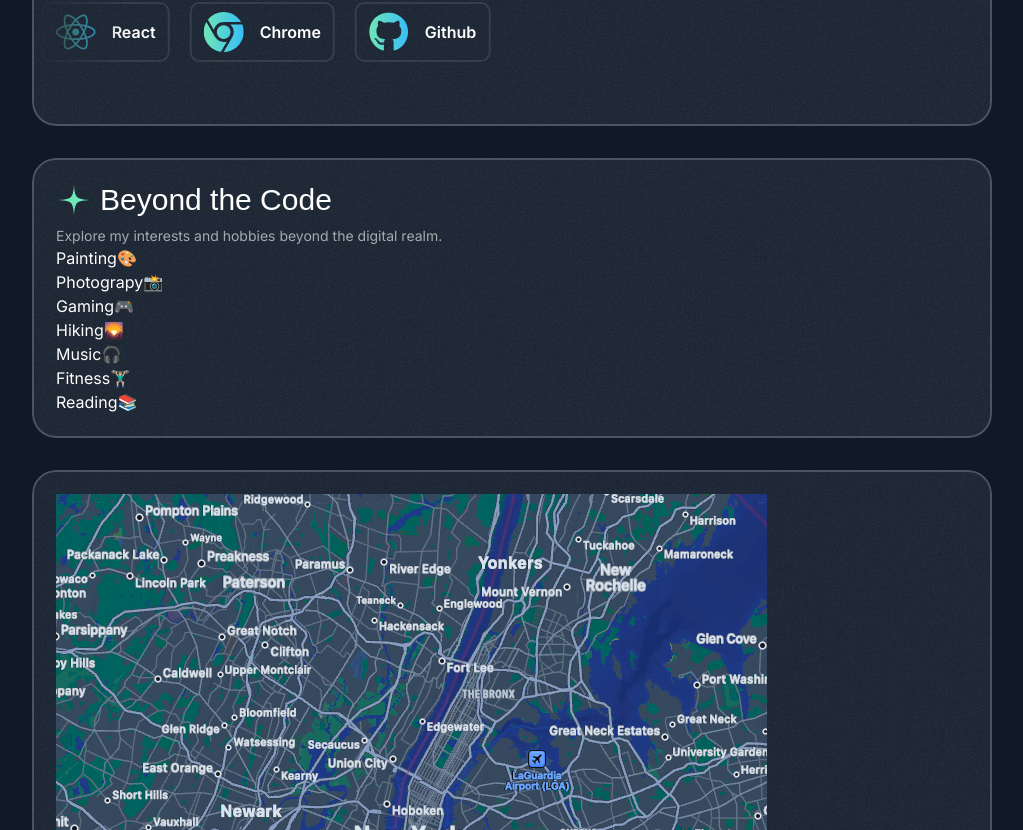
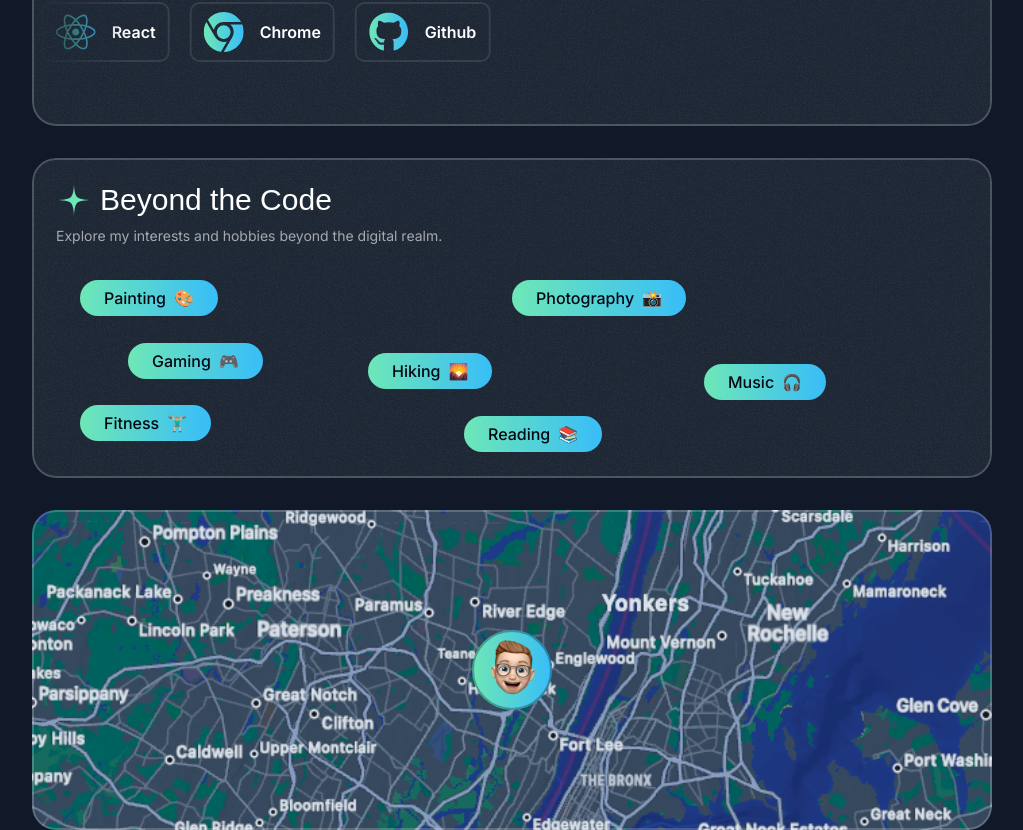
Before and after one commit to arvincarlo/portfolio, a Next.js app: page / in a window 1280 px wide. Shown: the part 4790-5620 px from the top of the page, without its empty margins (128-1151 px from the left). Built offline with nearby package versions, Linux system fonts and the light colour scheme; a web font is replaced by a local one.

Commit message:
About Section: Hobbies and Map Cards

```diff
--- a/src/sections/About.tsx
+++ b/src/sections/About.tsx
@@ -45,31 +45,45 @@
 const hobbies = [
   {
     title: "Painting",
-    emoji: "🎨"
+    emoji: "🎨",
+    left: '5%',
+    top: '5%',
   },
   {
-    title: "Photograpy",
-    emoji: "📸"
+    title: "Photography",
+    emoji: "📸",
+    left: '50%',
+    top: '5%',
+  },
+  {
+    title: "Hiking",
+    emoji: "🌄",
+    left: '35%',
+    top: '40%',
   },
   {
     title: "Gaming",
-    emoji: "🎮"
-  },
-  {
-    title: "Hiking",
-    emoji: "🌄"
+    emoji: "🎮",
+    left: '10%',
+    top: '35%',
   },
   {
     title: "Music",
-    emoji: "🎧"
+    emoji: "🎧",
+    left: '70%',
+    top: '45%',
   },
   {
     title: "Fitness",
-    emoji: "🏋🏼‍♂️"
+    emoji: "🏋🏼‍♂️",
+    left: '5%',
+    top: '65%',
   },
   {
     title: "Reading",
-    emoji: "📚"
+    emoji: "📚",
+    left: '45%',
+    top: '70%',
   },
 ]
 
@@ -90,20 +104,25 @@
             <ToolboxItems items={toolboxItems} className="mt-6"/>
             <ToolboxItems items={toolboxItems} className="mt-6" itemsWrapperClassName="-translate-x-1/2"/>
           </Card>
-          <Card>
-            <CardHeader title="Beyond the Code" description="Explore my interests and hobbies beyond the digital realm."/>
-            <div>
+          <Card className="h-[320px] p-0 flex flex-col">
+            <CardHeader title="Beyond the Code" description="Explore my interests and hobbies beyond the digital realm." className="px-6 py-6"/>
+            <div className="relative flex-1">
               {hobbies.map(hobby => (
-                <div key={hobby.title}>
-                  <span>{hobby.title}</span>
+                <div key={hobby.title} className="inline-flex items-center gap-2 px-6 bg-gradient-to-r from-emerald-300 to-sky-400 rounded-full py-1.5 absolute" style={{
+                  left: hobby.left,
+                  top: hobby.top,
+                }}>
+                  <span className="font-medium text-gray-950">{hobby.title}</span>
                   <span>{hobby.emoji}</span>
                 </div>
               ))}
             </div>
           </Card>
-          <Card>
-            <Image src={mapImage} alt="map"/>
-            <Image src={smileMemoji} alt="smile emoji"/>
+          <Card className="h-[320px] p-0 relative">
+            <Image src={mapImage} alt="map" className="h-full w-full object-cover object-left-top"/>
+            <div className="absolute top-1/2 left-1/2 -translate-x-1/2 -translate-y-1/2 size-20 rounded-full bg-gradient-to-r from-emerald-300 to-sky-400 after:content-[''] after:absolute after:inset-0 after:outline after:outline-2 after:-outline-offset-2 after:rounded-full after:outline-gray-950/30">
+              <Image src={smileMemoji} alt="smile emoji" className="size-20"/>
+            </div>
           </Card>
         </div>
       </div>
```
